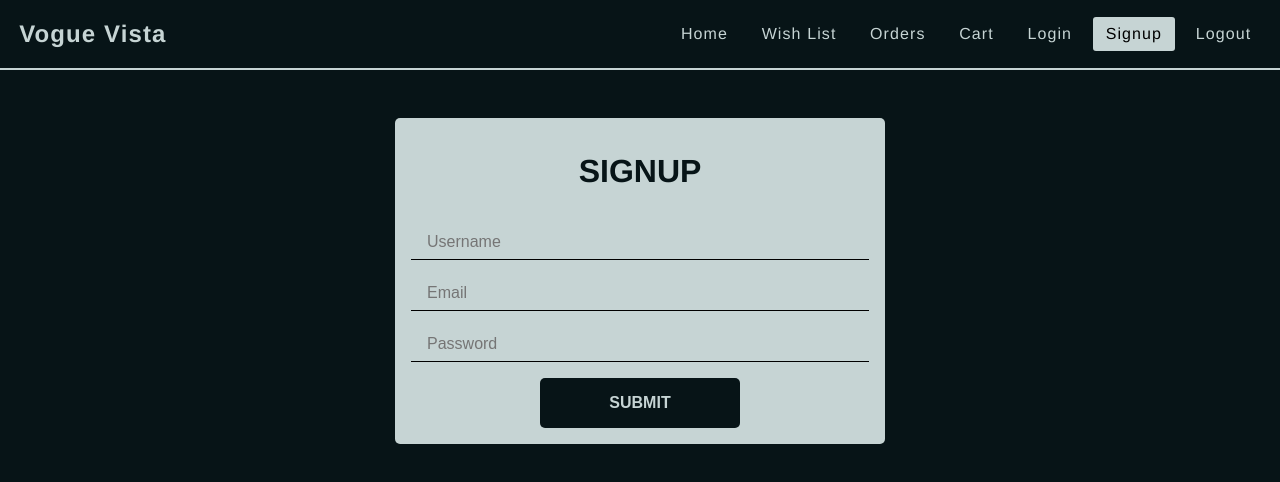
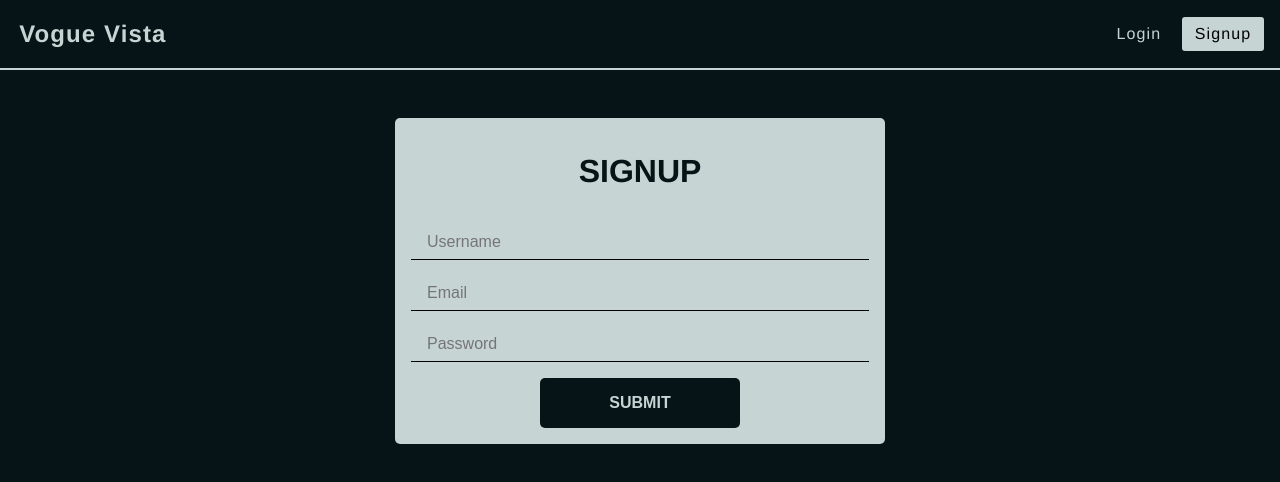
Before and after one commit to thalha-dev/vogue-vista, a React (Vite) app in the folder frontend/: page /signup in a window 1280 px wide. Shown: the top 482 px of the page. Built offline with nearby package versions, Linux system fonts and the light colour scheme; no server answers.

Commit message:
render links on navbar based on login status, change loading styles

```diff
--- a/frontend/src/App.css
+++ b/frontend/src/App.css
@@ -233,9 +233,9 @@ body {
   text-align: center;
   font-weight: bold;
   text-transform: capitalize;
-  background: #6ac16a;
+  background: #c6d4d4;
   padding: 1em;
-  width: 50%;
-  margin: 0 auto;
-  border: 2px solid #071417;
+  box-shadow:
+    0 2px 4px rgba(0, 0, 0, 0.2),
+    0 4px 8px rgba(0, 0, 0, 0.1);
 }
--- a/frontend/src/components/layouts/NavbarLayout.jsx
+++ b/frontend/src/components/layouts/NavbarLayout.jsx
@@ -2,12 +2,20 @@ import { NavLink, Outlet } from "react-router-dom";
 import { BiMenu } from "react-icons/bi";
 import { GrClose } from "react-icons/gr";
 import { useState } from "react";
+import { useDispatch, useSelector } from "react-redux";
+import { getLoginStatusCB } from "../../../state/slice/userSlice";
 
 const NavbarLayout = () => {
   const [toggleValue, setToggleValue] = useState(false);
+  const loginStatus = useSelector(getLoginStatusCB);
+  const dispatch = useDispatch();
 
   const handleToggle = () => {
     setToggleValue(!toggleValue);
+  };
+
+  const handleLogout = () => {
+    dispatch(logout());
   };
 
   return (
@@ -26,27 +34,57 @@ const NavbarLayout = () => {
         <div className={`nav-container ${toggleValue ? "btn-toggle" : ""}`}>
           <nav className="site-nav">
             <ul>
+              {loginStatus === "success" ? (
                 <li>
                   <NavLink to="/home">Home</NavLink>
                 </li>
+              ) : (
+                ""
+              )}
+              {loginStatus === "success" ? (
                 <li>
                   <NavLink to="/wishlist">Wish List</NavLink>
                 </li>
+              ) : (
+                ""
+              )}
+              {loginStatus === "success" ? (
                 <li>
                   <NavLink to="/orders">Orders</NavLink>
                 </li>
+              ) : (
+                ""
+              )}
+              {loginStatus === "success" ? (
                 <li>
                   <NavLink to="/cart">Cart</NavLink>
                 </li>
+              ) : (
+                ""
+              )}
+              {loginStatus === "success" ? (
+                ""
+              ) : (
                 <li>
                   <NavLink to="/login">Login</NavLink>
                 </li>
+              )}
+              {loginStatus === "success" ? (
+                ""
+              ) : (
                 <li>
                   <NavLink to="/signup">Signup</NavLink>
                 </li>
+              )}
+              {loginStatus === "success" ? (
                 <li>
-                <NavLink to="/">Logout</NavLink>
+                  <NavLink onClick={handleLogout} to="/">
+                    Logout
+                  </NavLink>
                 </li>
+              ) : (
+                ""
+              )}
             </ul>
           </nav>
         </div>
```
Lines whose indentation alone changed are shown as unchanged.
